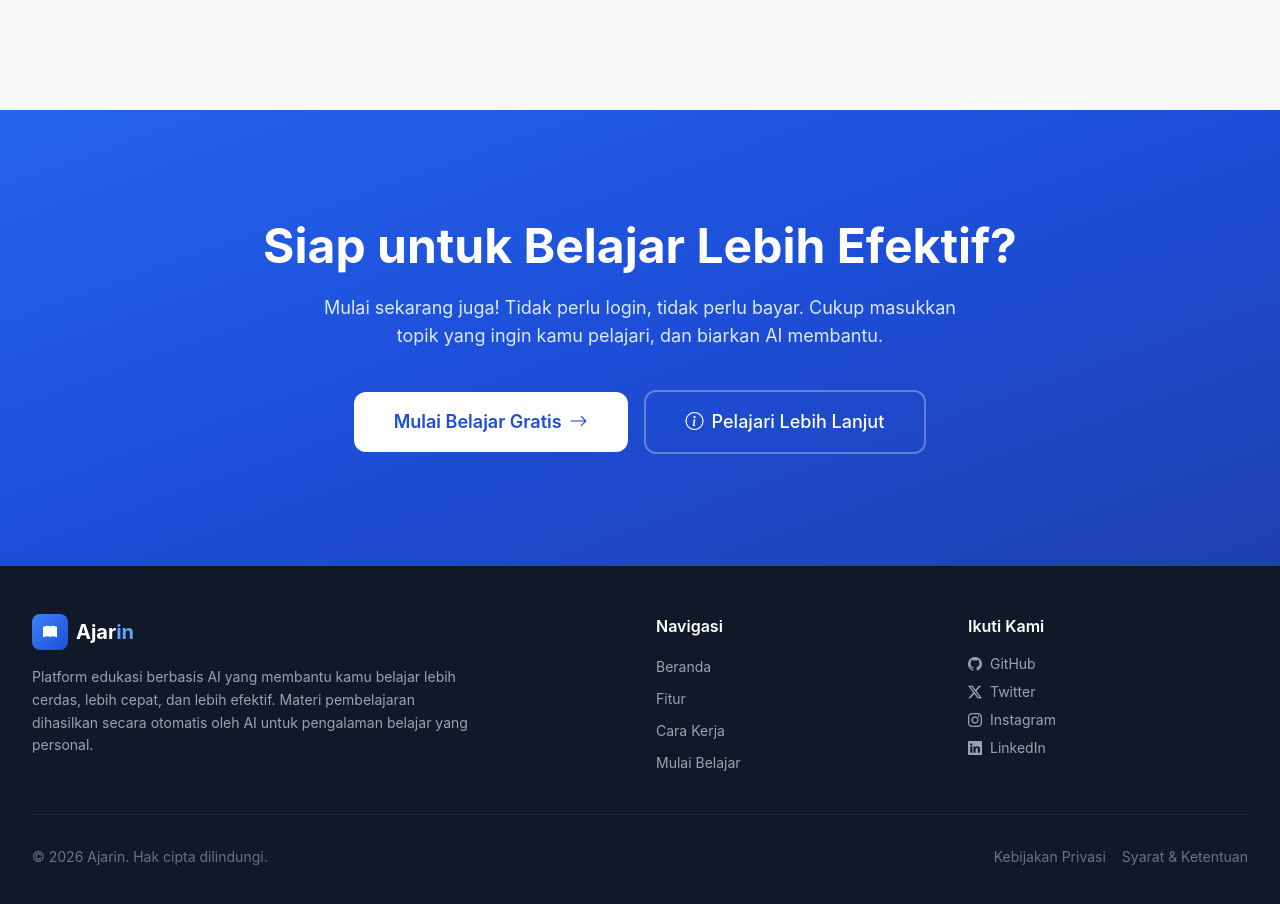
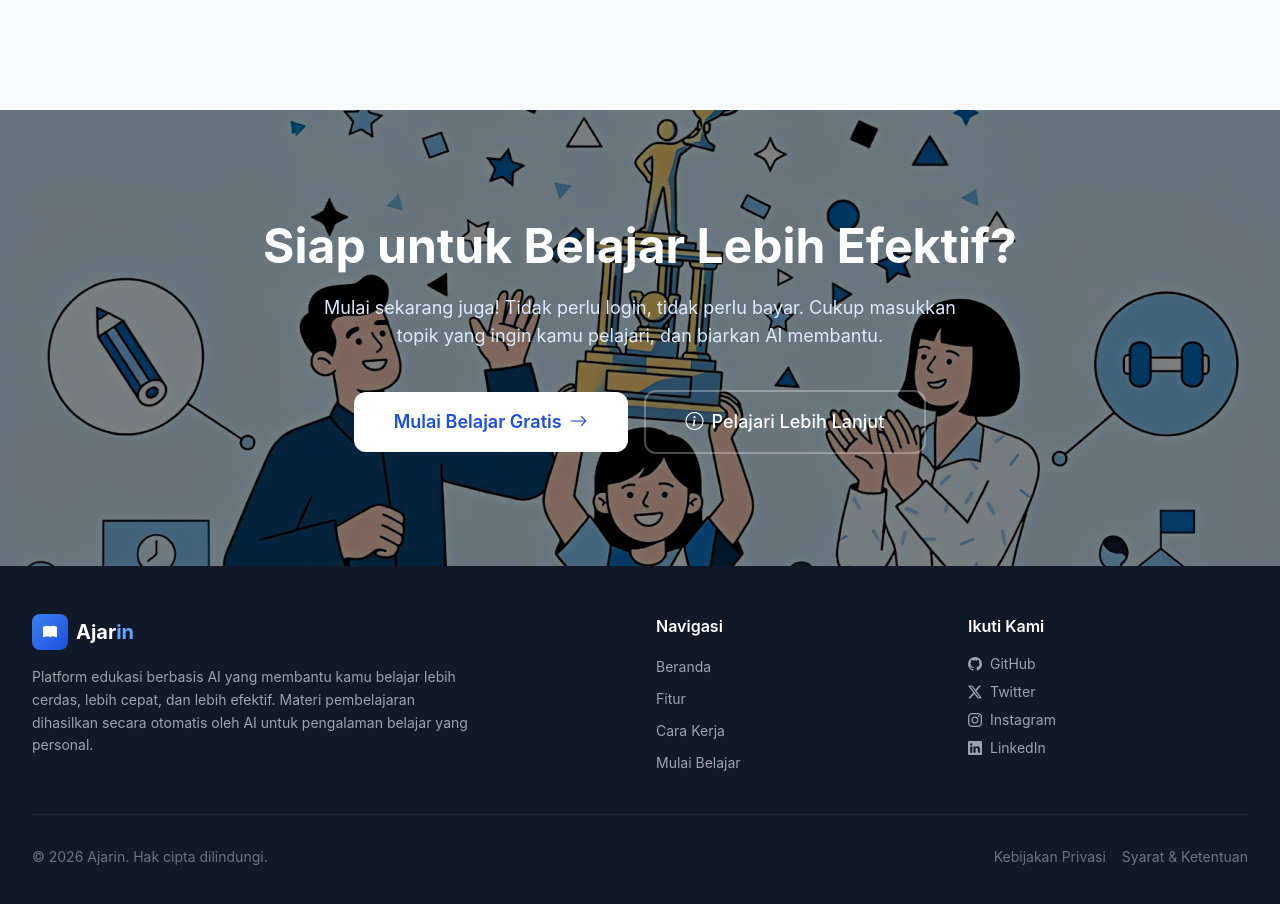
Before and after one commit to SiloKusuma/Ajarin, a Next.js app: page / in a window 1280 px wide. Shown: the part 2284-3188 px from the top of the page. Built offline with nearby package versions, Linux system fonts and the light colour scheme.

Commit message:
feat: CTA background image with dark overlay

```diff
--- a/components/CTA.js
+++ b/components/CTA.js
@@ -2,8 +2,12 @@ import Link from 'next/link'
 
 export default function CTA() {
   return (
-    <section className="py-20 md:py-28 bg-gradient-to-br from-primary-600 via-primary-700 to-blue-800 relative overflow-hidden">
-      <div className="absolute inset-0" />
+    <section className="py-20 md:py-28 relative overflow-hidden bg-gray-900">
+      <div
+        className="absolute inset-0 bg-cover bg-center bg-no-repeat"
+        style={{ backgroundImage: "url('/bannercta.png')" }}
+      />
+      <div className="absolute inset-0 bg-black/50" />
 
       <div className="relative max-w-4xl mx-auto px-4 sm:px-6 lg:px-8 text-center">
         <h2 className="text-3xl sm:text-4xl md:text-5xl font-bold text-white mb-6 fade-in">
```
Also changed, not shown: public/bannercta.png (added).
